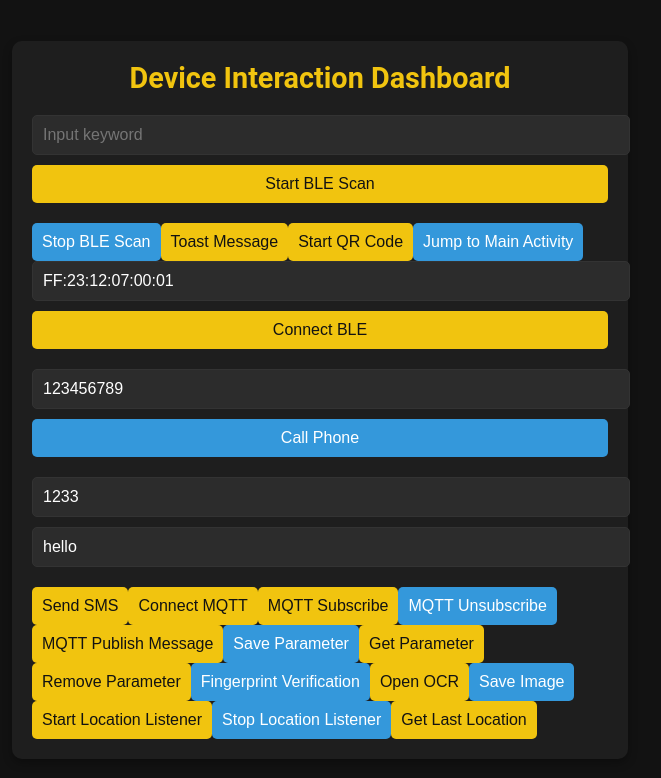
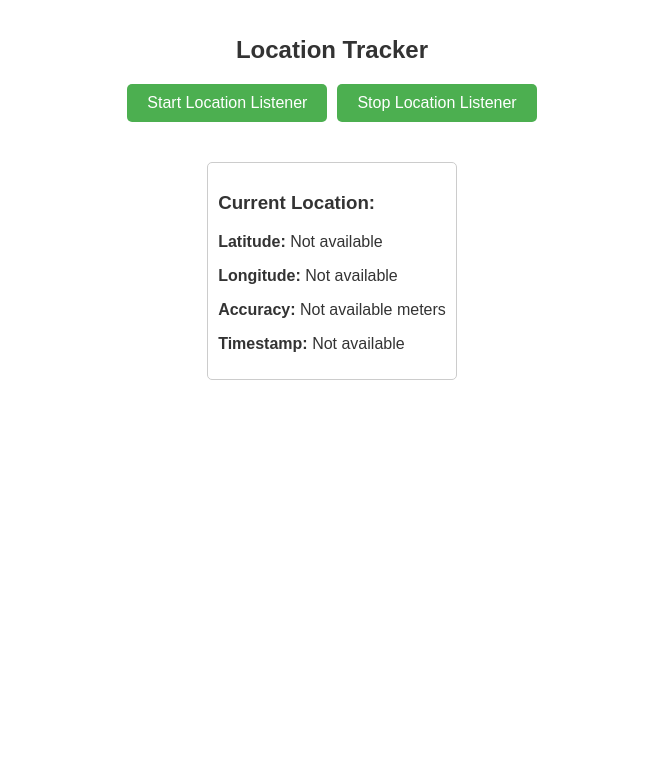
Before and after one commit to Queenzy-Ongeye/test-app, a React (Create React App) app: page / in a window 1280 px wide. Shown: the top 778 px of the page, without its empty margins (308-969 px from the left). Built offline with nearby package versions, Linux system fonts and the light colour scheme.

Commit message:
made changes

```diff
--- a/src/App.js
+++ b/src/App.js
@@ -1,225 +1,12 @@
-import React, { useState } from "react";
-import "./App.css"; // Add this to include the custom styles
+import React from 'react';
+import LocationTracker from './LocationTracker'; // Adjust the path based on your folder structure
 
 function App() {
-  const [keyword, setKeyword] = useState("");
-  const [macAddress, setMacAddress] = useState("FF:23:12:07:00:01");
-  const [phone, setPhone] = useState("123456789");
-  const [sms, setSms] = useState({ phone: "1233", content: "hello" });
-
-  const handleBridgeCall = (handler, data) => {
-    if (window.WebViewJavascriptBridge) {
-      window.WebViewJavascriptBridge.callHandler(handler, data, (response) => {
-        console.info(response);
-      });
-    }
-  };
-
-  return (
-    <div className="app">
-      <div className="title">Device Interaction Dashboard</div>
-
-      {/* BLE Scan */}
-      <div className="card">
-        <input
-          value={keyword}
-          onChange={(e) => setKeyword(e.target.value)}
-          className="input"
-          placeholder="Input keyword"
-        />
-        <button
-          className="button"
-          onClick={() => handleBridgeCall("startBleScan", keyword)}
-        >
-          Start BLE Scan
-        </button>
-      </div>
-      <button
-        className="button secondary"
-        onClick={() => handleBridgeCall("stopBleScan", "")}
-      >
-        Stop BLE Scan
-      </button>
-      <button
-        className="button"
-        onClick={() => handleBridgeCall("toastMsg", "toastMsg")}
-      >
-        Toast Message
-      </button>
-      <button
-        className="button"
-        onClick={() => handleBridgeCall("startQrCodeScan", 999)}
-      >
-        Start QR Code
-      </button>
-      <button
-        className="button secondary"
-        onClick={() =>
-          handleBridgeCall("jump2MainActivity", JSON.stringify({}))
-        }
-      >
-        Jump to Main Activity
-      </button>
-
-      {/* BLE Connection */}
-      <div className="card">
-        <input
-          value={macAddress}
-          onChange={(e) => setMacAddress(e.target.value)}
-          className="input"
-          placeholder="Input MAC address"
-        />
-        <button
-          className="button"
-          onClick={() => handleBridgeCall("connBleByMacAddress", macAddress)}
-        >
-          Connect BLE
-        </button>
-      </div>
-
-      {/* Phone Call */}
-      <div className="card">
-        <input
-          value={phone}
-          onChange={(e) => setPhone(e.target.value)}
-          className="input"
-          placeholder="Input phone"
-        />
-        <button
-          className="button secondary"
-          onClick={() => handleBridgeCall("callPhone", phone)}
-        >
-          Call Phone
-        </button>
-      </div>
-
-      {/* SMS */}
-      <div className="card row">
-        <input
-          value={sms.phone}
-          onChange={(e) => setSms({ ...sms, phone: e.target.value })}
-          className="input"
-          placeholder="SMS Phone"
-        />
-        <input
-          value={sms.content}
-          onChange={(e) => setSms({ ...sms, content: e.target.value })}
-          className="input"
-          placeholder="SMS Content"
-        />
-      </div>
-      <button
-        className="button"
-        onClick={() => handleBridgeCall("sendSms", sms)}
-      >
-        Send SMS
-      </button>
-
-      {/* MQTT */}
-      <button
-        className="button"
-        onClick={() =>
-          handleBridgeCall("connectMqtt", {
-            username: "Admin",
-            password: "7xzUV@MT",
-            clientId: "123",
-            hostname: "mqtt.omnivoltaic.com",
-            port: 1883,
-          })
-        }
-      >
-        Connect MQTT
-      </button>
-      <button
-        className="button"
-        onClick={() => handleBridgeCall("mqttSubTopic", { topic: "/a/b/c", qos: 0 })}
-      >
-        MQTT Subscribe
-      </button>
-      <button
-        className="button secondary"
-        onClick={() => handleBridgeCall("mqttUnSubTopic", { topic: "/a/b/c" })}
-      >
-        MQTT Unsubscribe
-      </button>
-      <button
-        className="button"
-        onClick={() =>
-          handleBridgeCall("mqttPublishMsg", {
-            topic: "/a/b/c",
-            qos: 0,
-            content: "this is content!",
-          })
-        }
-      >
-        MQTT Publish Message
-      </button>
-
-      {/* Data Persistence */}
-      <button
-        className="button secondary"
-        onClick={() =>
-          handleBridgeCall("saveParam", { key: "this is unique key", value: "json data" })
-        }
-      >
-        Save Parameter
-      </button>
-      <button
-        className="button"
-        onClick={() =>
-          handleBridgeCall("getParam", { key: "this is unique key" })
-        }
-      >
-        Get Parameter
-      </button>
-      <button
-        className="button"
-        onClick={() =>
-          handleBridgeCall("removeParam", { key: "this is unique key" })
-        }
-      >
-        Remove Parameter
-      </button>
-
-      {/* Advanced Features */}
-      <button
-        className="button secondary"
-        onClick={() => handleBridgeCall("fingerprintVerification", "")}
-      >
-        Fingerprint Verification
-      </button>
-      <button
-        className="button"
-        onClick={() => handleBridgeCall("openOcr", "")}
-      >
-        Open OCR
-      </button>
-      <button
-        className="button secondary"
-        onClick={() => handleBridgeCall("saveImg", "")}
-      >
-        Save Image
-      </button>
-      <button
-        className="button"
-        onClick={() => handleBridgeCall("startLocationListener", "")}
-      >
-        Start Location Listener
-      </button>
-      <button
-        className="button secondary"
-        onClick={() => handleBridgeCall("stopLocationListener", "")}
-      >
-        Stop Location Listener
-      </button>
-      <button
-        className="button"
-        onClick={() => handleBridgeCall("getLastLocation", "")}
-      >
-        Get Last Location
-      </button>
-    </div>
-  );
+    return (
+        <div>
+            <LocationTracker />
+        </div>
+    );
 }
 
 export default App;
--- /dev/null
+++ b/src/LocationTracker.js
@@ -0,0 +1,134 @@
+import React, { useEffect, useState } from 'react';
+
+const LocationTracker = () => {
+    const [currentLocation, setCurrentLocation] = useState({
+        latitude: null,
+        longitude: null,
+        accuracy: null,
+        timestamp: null,
+    });
+    const [statusMessage, setStatusMessage] = useState("");
+
+    const connectWebViewJavascriptBridge = (callback) => {
+        if (window.WebViewJavascriptBridge) {
+            callback(window.WebViewJavascriptBridge);
+        } else {
+            document.addEventListener(
+                "WebViewJavascriptBridgeReady",
+                () => callback(window.WebViewJavascriptBridge),
+                false
+            );
+        }
+    };
+
+    const registerLocationCallback = (bridge) => {
+        bridge.registerHandler("locationCallBack", (data, responseCallback) => {
+            setCurrentLocation({
+                latitude: data.latitude,
+                longitude: data.longitude,
+                accuracy: data.accuracy,
+                timestamp: data.timestamp,
+            });
+            responseCallback("Location received successfully");
+        });
+    };
+
+    const startLocationListener = () => {
+        if (window.WebViewJavascriptBridge) {
+            window.WebViewJavascriptBridge.callHandler(
+                "startLocationListener",
+                "",
+                () => {
+                    setStatusMessage("Location listener started successfully!");
+                }
+            );
+        } else {
+            setStatusMessage("WebViewJavascriptBridge not initialized.");
+        }
+    };
+
+    const stopLocationListener = () => {
+        if (window.WebViewJavascriptBridge) {
+            window.WebViewJavascriptBridge.callHandler(
+                "stopLocationListener",
+                "",
+                () => {
+                    setStatusMessage("Location listener stopped.");
+                }
+            );
+        } else {
+            setStatusMessage("WebViewJavascriptBridge not initialized.");
+        }
+    };
+
+    useEffect(() => {
+        connectWebViewJavascriptBridge((bridge) => {
+            registerLocationCallback(bridge);
+        });
+    }, []);
+
+    return (
+        <div style={styles.container}>
+            <h1 style={styles.title}>Location Tracker</h1>
+            <div style={styles.buttonContainer}>
+                <button style={styles.button} onClick={startLocationListener}>
+                    Start Location Listener
+                </button>
+                <button style={styles.button} onClick={stopLocationListener}>
+                    Stop Location Listener
+                </button>
+            </div>
+            {statusMessage && <p style={styles.status}>{statusMessage}</p>}
+            <div style={styles.locationInfo}>
+                <h3>Current Location:</h3>
+                <p><strong>Latitude:</strong> {currentLocation.latitude || "Not available"}</p>
+                <p><strong>Longitude:</strong> {currentLocation.longitude || "Not available"}</p>
+                <p><strong>Accuracy:</strong> {currentLocation.accuracy || "Not available"} meters</p>
+                <p><strong>Timestamp:</strong> {currentLocation.timestamp || "Not available"}</p>
+            </div>
+        </div>
+    );
+};
+
+const styles = {
+    container: {
+        fontFamily: "Arial, sans-serif",
+        color: "#333",
+        padding: "20px",
+        textAlign: "center",
+    },
+    title: {
+        fontSize: "24px",
+        marginBottom: "20px",
+    },
+    buttonContainer: {
+        display: "flex",
+        justifyContent: "center",
+        gap: "10px",
+        marginBottom: "20px",
+    },
+    button: {
+        padding: "10px 20px",
+        fontSize: "16px",
+        backgroundColor: "#4CAF50",
+        color: "white",
+        border: "none",
+        borderRadius: "5px",
+        cursor: "pointer",
+    },
+    status: {
+        margin: "10px 0",
+        color: "#007BFF",
+        fontStyle: "italic",
+    },
+    locationInfo: {
+        marginTop: "20px",
+        padding: "10px",
+        border: "1px solid #ccc",
+        borderRadius: "5px",
+        display: "inline-block",
+        textAlign: "left",
+    },
+};
+
+export default LocationTracker;
```
